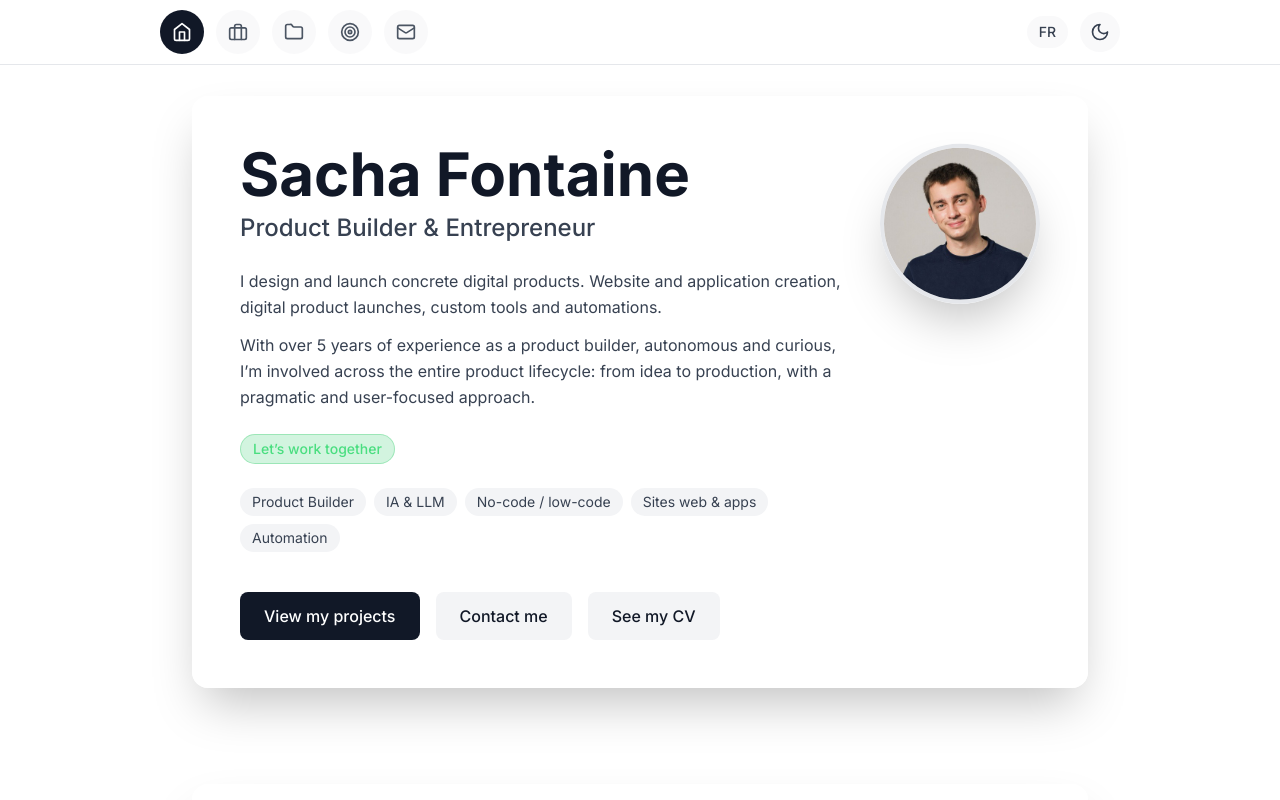
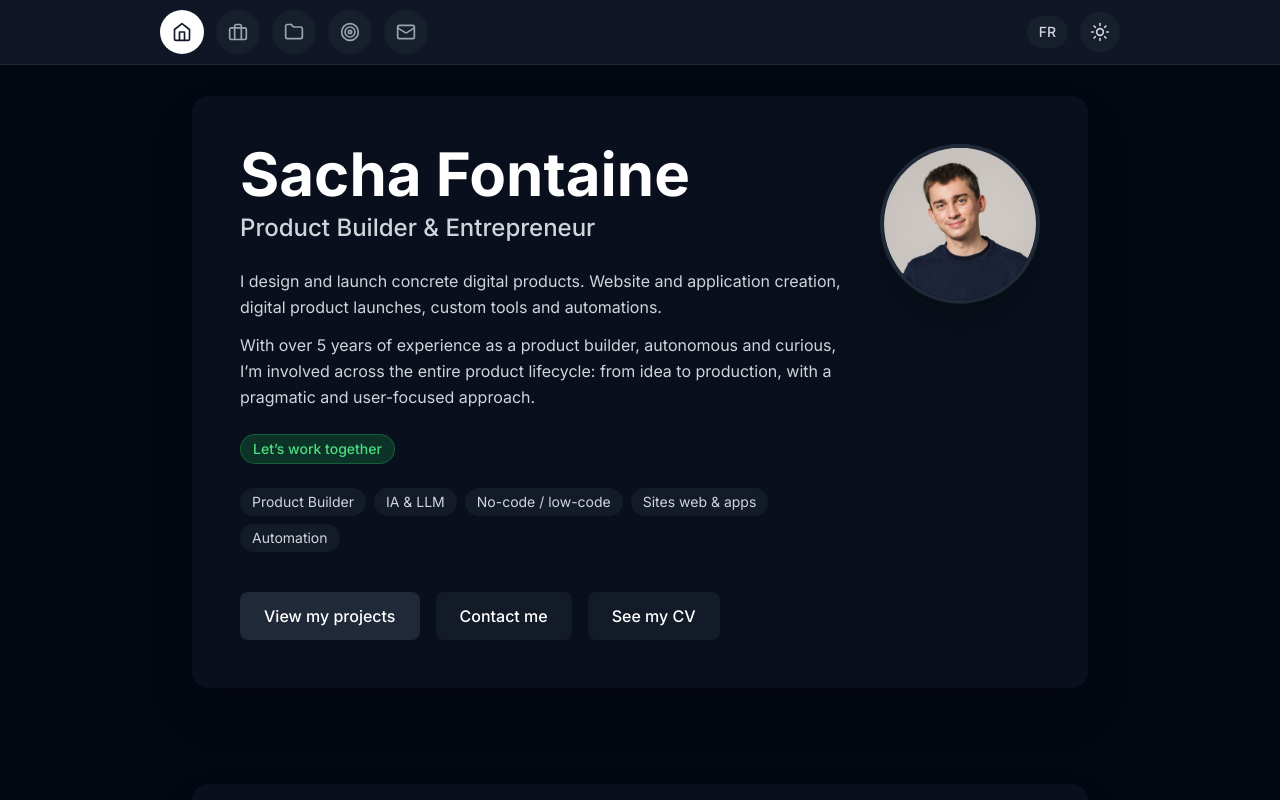
Before and after one commit to sachafontaine/sacha-fontaine-site, a Next.js app: page / in a window 1280 px wide. Shown: the top 800 px of the page. Built offline with nearby package versions, Linux system fonts and the light colour scheme.

Commit message:
dark mode & en by default

```diff
--- a/contexts/LanguageContext.tsx
+++ b/contexts/LanguageContext.tsx
@@ -280,11 +280,12 @@ export function LanguageProvider({ children }: { children: React.ReactNode }) {
   const [language, setLanguageState] = useState<Language>("en");
 
   useEffect(() => {
+    // Vérifier si l'utilisateur a déjà fait un choix manuel
     const savedLanguage = localStorage.getItem("language") as Language;
     if (savedLanguage && (savedLanguage === "fr" || savedLanguage === "en")) {
       setLanguageState(savedLanguage);
     } else {
-      // Par défaut : anglais (comme demandé)
+      // Par défaut : anglais
       setLanguageState("en");
     }
   }, []);
--- a/contexts/ThemeContext.tsx
+++ b/contexts/ThemeContext.tsx
@@ -17,13 +17,13 @@ export function ThemeProvider({ children }: { children: React.ReactNode }) {
 
   useEffect(() => {
     setMounted(true);
+    // Vérifier si l'utilisateur a déjà fait un choix manuel
     const savedTheme = localStorage.getItem("theme") as Theme;
-    if (savedTheme) {
+    if (savedTheme && (savedTheme === "dark" || savedTheme === "light")) {
       setTheme(savedTheme);
     } else {
-      // Détecter la préférence système
-      const prefersDark = window.matchMedia("(prefers-color-scheme: dark)").matches;
-      setTheme(prefersDark ? "dark" : "light");
+      // Par défaut : dark mode
+      setTheme("dark");
     }
   }, []);
 
```
